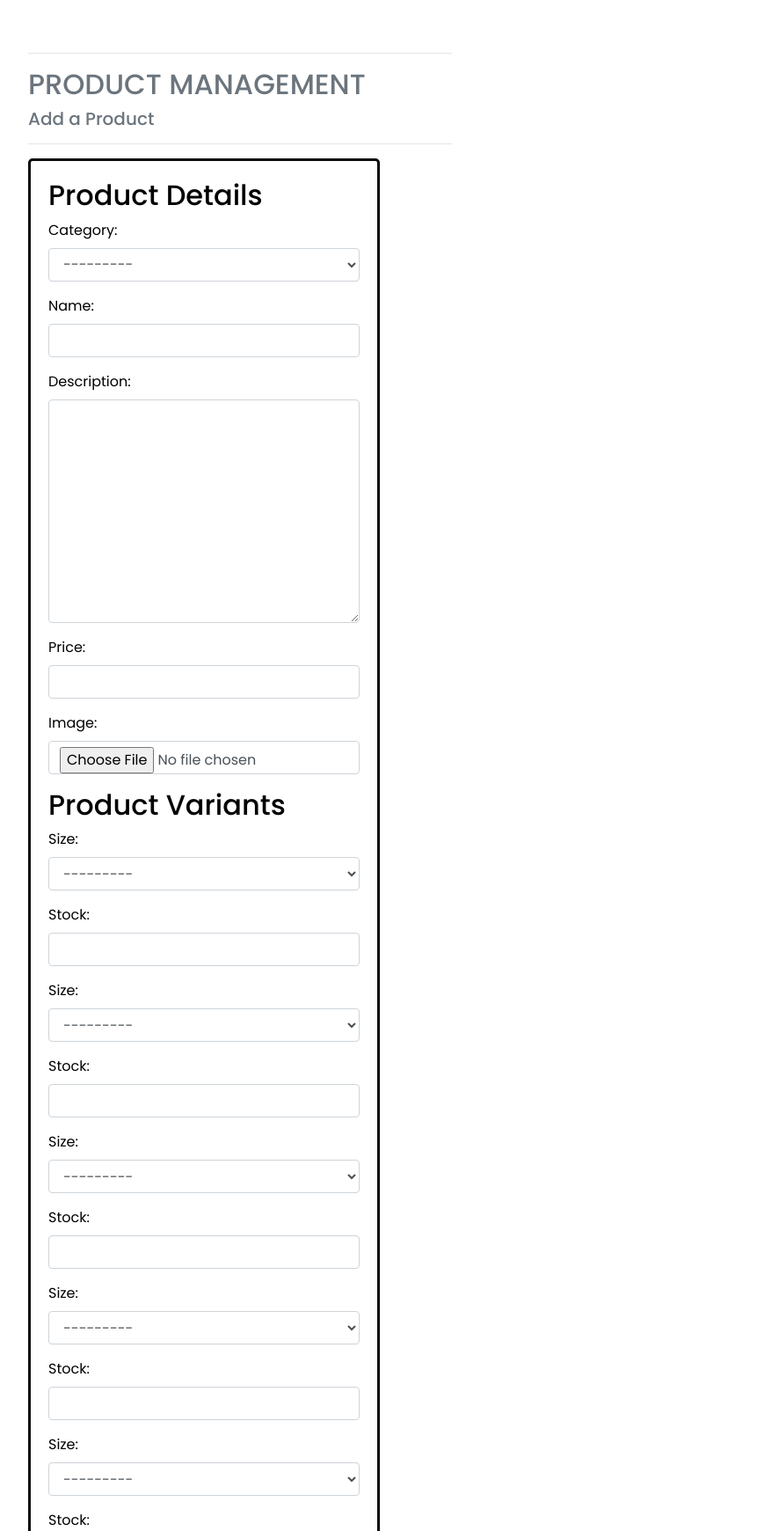
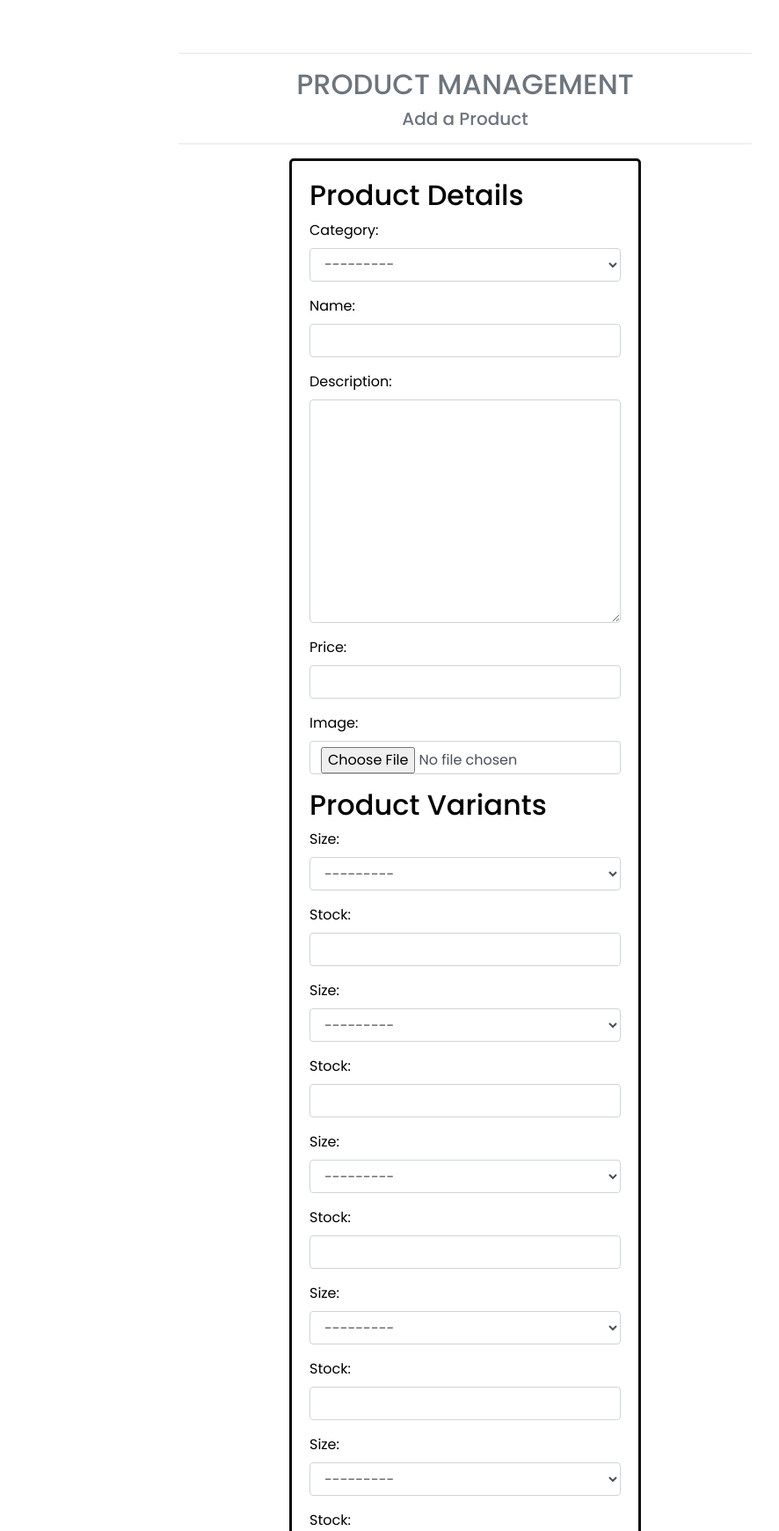
Before and after one commit to naisepaul/ManCrazeShoes, a Django app: page /products/add/ in a window 1280 px wide. Shown: the part 180-1920 px from the top of the page at 88% size, without its empty margins (111-997 px from the left). Run offline with Django 4.2, Linux system fonts and the light colour scheme; the visitor is signed in with stand-in values (Sample User, id 1); data that the repository does not hold is empty; some libraries are stand-ins or nearby versions.

Commit message:
Added style to edit and add product pages

```diff
--- a/products/templates/products/add_product.html
+++ b/products/templates/products/add_product.html
@@ -12,14 +12,14 @@
 {% block content %}
     <div class="container">
         <div class="row">
-            <div class="col-12 col-md-6">
+            <div class="col-10 col-md-8 mx-auto text-center">
                 <hr>
                 <h2 class="text-muted">PRODUCT MANAGEMENT</h2>
                 <h5 class="text-muted">Add a Product</h5>
                 <hr>
             </div>
         </div>
-        <div class="login-box">
+        <div class="login-box col-10 col-md-8 mx-auto">
             <!-- Product Form -->
             <form method="POST" enctype="multipart/form-data">
                 {% csrf_token %}
--- a/products/templates/products/edit_product.html
+++ b/products/templates/products/edit_product.html
@@ -12,7 +12,7 @@
 {% block content %}
     <div class="container">
         <div class="row">
-            <div class="col-12 col-md-6">
+            <div class="col-10 col-md-8 mx-auto text-center">
                 <hr>
                 <h2 class="text-muted">PRODUCT MANAGEMENT</h2>
                 <h5 class="text-muted">Edit a Product</h5>
@@ -20,7 +20,7 @@
             </div>
         </div>
 
-        <div class="login-box">
+        <div class="login-box col-10 col-md-8 mx-auto">
             <!-- Edit Product Form -->
             <form method="POST" enctype="multipart/form-data">
                 {% csrf_token %}
--- a/products/templates/products/product_detail.html
+++ b/products/templates/products/product_detail.html
@@ -65,8 +65,7 @@
                                         {% for variant in productvariant %}
                                             <div class="circle-item">
                                                 <div class="circle selectable1 {% if variant.stock == 0 %} disabled {% else %} selectable {% endif %}"
-                                                    name="size" data-value="{{ variant.size }}"
-                                                    {% if variant.stock == 0 %} aria-disabled="true" {% endif %}>
+                                                    name="size" data-value="{{ variant.size }}">
                                                     {{ variant.size }}
                                                 </div>
                                                 <div class="stock-status {% if variant.stock > 0 %} in-stock {% else %} out-of-stock {% endif %}">
```
